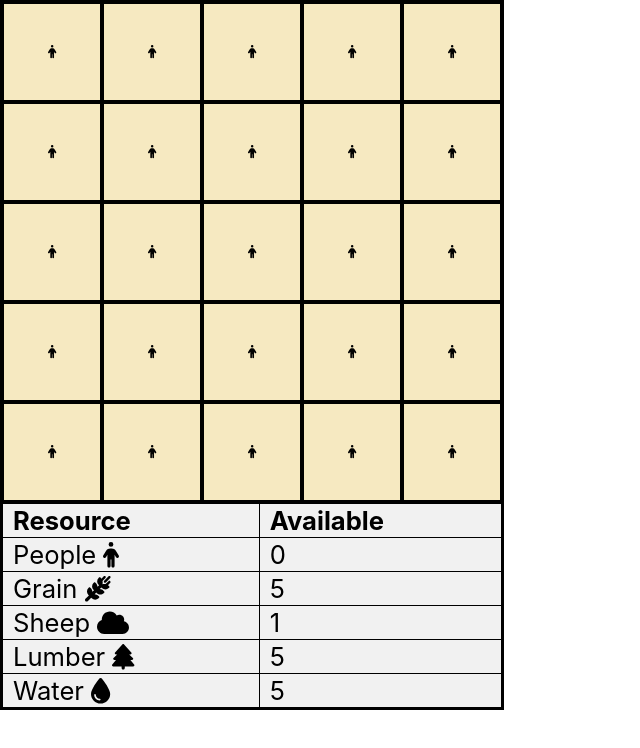
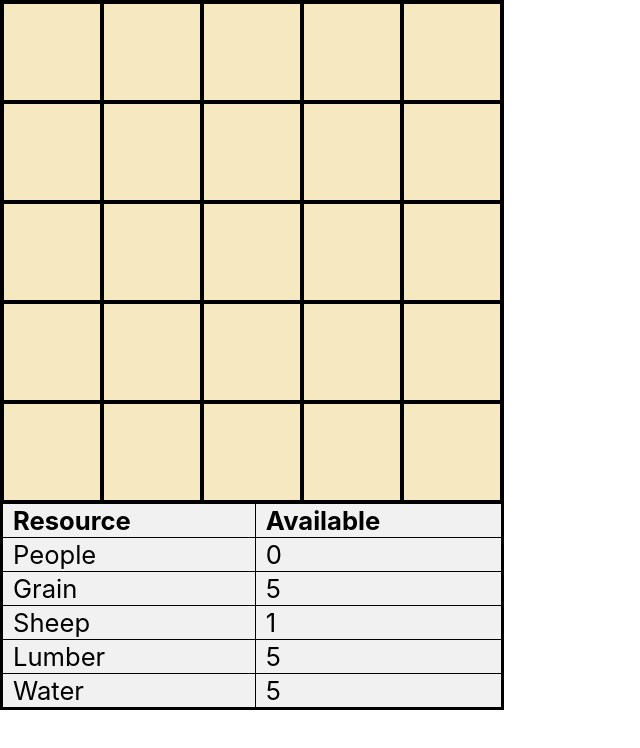
Before and after one commit to Maggie-Wernet/VillageSim_ahbc2023, a React (Create React App) app: page / in a window 1280 px wide. Shown: the top 748 px of the page, without its empty margins (0-640 px from the left). Built offline with nearby package versions, Linux system fonts and the light colour scheme.

Commit message:
Restructured Components to update improvements on submit, cleaned up some code.

```diff
--- a/src/App.tsx
+++ b/src/App.tsx
@@ -1,35 +1,11 @@
-import React, { useState } from "react";
-import logo from "./logo.svg";
-import "./App.css";
-import { Map } from "./components/Map/Map";
-import { RescourcesView } from "./components/ResourcesView/ResourcesView";
-import { Improvement } from "./Models/Improvement";
-import { AddImprovement } from "./components/AddImprovement/AddImprovement";
-import ReactDOM from "react-dom";
-import Modal from "react-modal";
-import { FontAwesomeIcon } from "@fortawesome/react-fontawesome";
-import {
-  faBucket,
-  faCow,
-  faTree,
-  faTractor,
-  faHouse,
-} from "@fortawesome/free-solid-svg-icons";
+import React, { useState } from 'react';
+import logo from './logo.svg';
+import './App.css';
+import { Improvement } from './Models/Improvement';
+import { Map } from './components/Map/Map';
+import { RescourcesView } from './components/ResourcesView/ResourcesView';
+import { Resource } from './Models/Resource';
 
-const improvementImages = [faBucket, faCow, faTree, faTractor, faHouse];
-
-const customStyles = {
-  content: {
-    marginLeft: "61px",
-    marginTop: "61px",
-    width: "255px",
-    height: "255px",
-    backgroundColor: "#f1f1f1",
-    border: "4px solid black",
-  },
-};
-
-Modal.setAppElement("#root");
 
 function App() {
   const [people, setPeople] = useState(0);
@@ -38,40 +14,33 @@ function App() {
   const [lumber, setLumber] = useState(5);
   const [water, setWater] = useState(5);
 
-  const resources = {
-    people,
-    grain,
-    sheep,
-    lumber,
-    water,
-  };
-  // const [improvementType, setImprovementType] = useState("");
-  const [improvements, setImprovements] = useState([
-    { type: "House", level: 1 }, //house
-    { type: "Field", level: 1 }, //tractor
-    { type: "Pasture", level: 1 }, //cow
-    { type: "Lumber Mill", level: 1 }, //axe
-    { type: "Well", level: 1 }, //bucket
-  ]);
+  const resources: Resource[] = [
+    {type: "People", amount: people},
+    {type: "Grain", amount: grain},
+    {type: "Sheep", amount: sheep},
+    {type: "Lumber", amount: lumber},
+    {type: "Water", amount: water},
+  ];
 
-  const [modalIsOpen, setIsOpen] = useState(false);
+  const [tiles, setTiles] = useState<Improvement[]>([
+    {id: 1, type: "", level: 0},{id: 2, type: "", level: 0},{id: 3, type: "", level: 0},{id: 4, type: "", level: 0},{id: 5, type: "", level: 0},
+    {id: 6, type: "", level: 0},{id: 7, type: "", level: 0},{id: 8, type: "", level: 0},{id: 9, type: "", level: 0},{id: 10, type: "", level: 0},
+    {id: 11, type: "", level: 0},{id: 12, type: "", level: 0},{id: 13, type: "", level: 0},{id: 14, type: "", level: 0},{id: 15, type: "", level: 0},
+    {id: 16, type: "", level: 0},{id: 17, type: "", level: 0},{id: 18, type: "", level: 0},{id: 19, type: "", level: 0},{id: 20, type: "", level: 0},
+    {id: 21, type: "", level: 0},{id:22, type: "", level: 0},{id: 23, type: "", level: 0},{id: 24, type: "", level: 0},{id: 25, type: "", level: 0}
+  ])
 
-  function closeModal() {
-    setIsOpen(false);
-  }
+  const [tileId, setTileId] = useState(0);
 
-  function openModal() {
-    setIsOpen(true);
-  }
+  const [addedImprovement, setAddedImprovement] = useState<Improvement>({id: 0, type: "", level: 1});
 
-  const [addedImprovement, setAddedImprovement] = useState<Improvement>({
-    type: "",
-    level: 1,
-  });
+  function handleAddedImprovement( improvement: Improvement) {
+    setTiles((prevTiles) =>
+      prevTiles.map((tile) =>
+        tile.id === improvement.id ? { ...tile, ...improvement } : tile
+      )
+    );
 
-  console.log(addedImprovement);
-
-  function handleAddedImprovement(improvement: Improvement) {
     setAddedImprovement(improvement);
 
     if (improvement.type === "House") {
@@ -122,27 +91,10 @@ function App() {
 
   return (
     <div>
-      <Map
-        resources={resources}
-        improvements={improvements}
-        openModal={() => setIsOpen(true)}
-      ></Map>
+     <div className="App">
+      <Map resources={resources} tiles={tiles} onSubmitForm={handleAddedImprovement} sendId={setTileId} giveId={tileId}/>
       <RescourcesView resources={resources} />
-      <Modal
-        isOpen={modalIsOpen}
-        onRequestClose={closeModal}
-        style={customStyles}
-        contentLabel="Example Modal"
-      >
-        <AddImprovement
-          resources={resources}
-          improvements={improvements}
-          onSubmitForm={(newImprovement: Improvement) =>
-            handleAddedImprovement(newImprovement)
-          }
-          onClose={closeModal}
-        ></AddImprovement>
-      </Modal>
+    </div>
     </div>
   );
 }
--- a/src/Models/Improvement.ts
+++ b/src/Models/Improvement.ts
@@ -1,5 +1,6 @@
 export interface Improvement {
+  id: number;
   type: string;
   level: number;
-  img?: string;
+  image?: string;
 }
--- /dev/null
+++ b/src/Models/Resource.ts
@@ -0,0 +1,4 @@
+export interface Resource {
+    type: string;
+    amount: number;
+}
--- a/src/components/AddImprovement/AddImprovement.tsx
+++ b/src/components/AddImprovement/AddImprovement.tsx
@@ -1,129 +1,101 @@
 import { useState } from "react";
+import "./AddImprovement.css"
 import { Improvement } from "../../Models/Improvement";
-import "./AddImprovement.css";
+import { Resource } from "../../Models/Resource";
 
-export function AddImprovement(props: {
-  resources: {
-    people: number;
-    grain: number;
-    sheep: number;
-    lumber: number;
-    water: number;
-  };
-  improvements: Improvement[];
-  onSubmitForm: (improvement: Improvement) => void;
-  onClose: () => void;
-}) {
-  const [benefit, setBenefit] = useState("+5 People");
-  const [cost, setCost] = useState("-5 Lumber, -5 Water, -5 Grain, -1 Sheep");
-  const [selected, setSelected] = useState("House");
+export function AddImprovement(props: { resources: Resource[], onClose: () => void, tiles: Improvement[], onSubmitForm: (improvement: Improvement) => void, giveId: number}) {
+
+    const [benefit, setBenefit] = useState("");
+    const [cost, setCost] = useState("");
+    const [selected, setSelected] = useState("");
+    const [tileId, setTileId] = useState("");
+    const [image, setImage] = useState("");
+
+    const [houseDisable, setHouseDisable] = useState(false)
+    const [fieldDisable, setFieldDisable] = useState(false)
+    const [pastureDisable, setPastureDisable] = useState(false)
+    const [lumberDisable, setLumberDisable] = useState(false)
+    const [wellDisable, setWellDisable] = useState(false)
 
     function handleSelect(e: any) {
-    setSelected(e.target.value);
+        setSelected(e.target.value)
 
         if (e.target.value === "House") {
             setBenefit("+5 People");
-      setCost("-5 Lumber, -5 Water, -5 Grain, -1 Sheep");
+            setCost("-5 Lumber, -5 Water, -5 Grain, -1 Sheep")
         } else if (e.target.value === "Field") {
-      setBenefit("+10 Grain");
-      setCost("-1 Person, -2 Water");
+            setBenefit("+10 Grain")
+            setCost("-1 Person, -2 Water")
         } else if (e.target.value === "Pasture") {
-      setBenefit("+10 Sheep");
-      setCost("-1 Person, -2 Grain, -2 Water");
+            setBenefit("+10 Sheep")
+            setCost("-1 Person, -2 Grain, -2 Water")
         } else if (e.target.value === "Lumber Mill") {
-      setBenefit("+10 Lumber");
-      setCost("-1 Person");
+            setBenefit("+10 Lumber")
+            setCost("-1 Person")
         } else if (e.target.value === "Well") {
-      setBenefit("+10 Water");
-      setCost("-1 Person, -2 Lumber");
+            setBenefit("+10 Water")
+            setCost("-1 Person, -2 Lumber")
         }
+        setImage(e.target.value)
     }
 
     function handleFormSubmit(e: any) {
         e.preventDefault();
 
+
         const addedImprovement: Improvement = {
+            id: props.giveId,
             type: selected,
             level: 1,
-    };
+            image: selected
+        }
 
-    if (selected === "House") {
-      if (
-        props.resources.lumber >= 5 &&
-        props.resources.grain >= 5 &&
-        props.resources.water >= 5 &&
-        props.resources.sheep >= 1
-      ) {
-        props.resources.lumber -= 5;
-        props.resources.grain -= 5;
-        props.resources.water -= 5;
-        props.resources.sheep -= 1;
-        props.onSubmitForm(addedImprovement);
-        props.onClose();
-      } else {
-        console.log("warning: you don't have enough resources");
-        return;
+
+        props.onSubmitForm(addedImprovement)
+
+        props.onClose()
+
     }
-    } else if (selected === "Field") {
-      if (props.resources.people >= 1 && props.resources.water >= 2) {
-        props.resources.people -= 1;
-        props.resources.water -= 2;
-        props.onSubmitForm(addedImprovement);
-        props.onClose();
-      } else {
-        console.log("warning: you don't have enough resources");
-        return;
-      }
-    } else if (selected === "Pasture") {
-      if (
-        props.resources.people >= 1 &&
-        props.resources.grain >= 2 &&
-        props.resources.water >= 2
-      ) {
-        props.resources.people -= 1;
-        props.resources.grain -= 2;
-        props.resources.water -= 2;
-        props.onSubmitForm(addedImprovement);
-        props.onClose();
-      } else {
-        console.log("warning: you don't have enough resources");
-        return;
-      }
-    } else if (selected === "Lumber Mill") {
-      if (props.resources.people >= 1) {
-        props.resources.people -= 1;
-        props.onSubmitForm(addedImprovement);
-        props.onClose();
-      } else {
-        console.log("warning: you don't have enough resources");
-        return;
-      }
-    } else if (selected === "Well") {
-      if (props.resources.people >= 1 && props.resources.lumber >= 2) {
-        props.resources.people -= 1;
-        props.resources.lumber -= 2;
-        props.onSubmitForm(addedImprovement);
-        props.onClose();
-      } else {
-        console.log("warning: you don't have enough resources");
-        return;
+
+    function handleHouseDisable() {
+            if (props.resources[1].amount < 5 || props.resources[2].amount < 1 ||props.resources[3].amount < 5 || props.resources[4].amount < 5) {
+                return true
             }
     }
+    function handleFieldDisable() {
+            if (props.resources[0].amount < 1 || props.resources[4].amount < 2) {
+                return true
             }
+    }
+    function handlePastureDisable() {
+            if (props.resources[0].amount < 1 || props.resources[1].amount < 2 || props.resources[4].amount < 2) {
+                return true
+            }
+    }
+    function handleLumberDisable() {
+            if (props.resources[0].amount < 1) {
+                return true
+            }
+    }
+    function handleWellDisable() {
+            if (props.resources[0].amount < 1 || props.resources[3].amount < 2) {
+                return true
+            }
+    }
+
+
+
 
     return (
         <div className="AddImprovement">
         <form onSubmit={handleFormSubmit}>
-        <select
-          className="AddImprovementSelect"
-          defaultValue={props.improvements[0].type}
-          onChange={handleSelect}
-        >
-          <option value={props.improvements[0].type}>House</option>
-          <option value={props.improvements[1].type}>Field</option>
-          <option value={props.improvements[2].type}>Pasture</option>
-          <option value={props.improvements[3].type}>Lumber Mill</option>
-          <option value={props.improvements[4].type}>Well</option>
+            <select className="AddImprovementSelect" onChange={handleSelect}>
+                <option selected disabled hidden value={""}>Choose one</option>
+                <option disabled={handleHouseDisable()} value={"House"}>House</option>
+                <option disabled={handleFieldDisable()} value={"Field"}>Field</option>
+                <option disabled={handlePastureDisable()} value={"Pasture"}>Pasture</option>
+                <option disabled={handleLumberDisable()} value={"Lumber Mill"}>Lumber Mill</option>
+                <option disabled={handleWellDisable()} value={"Well"}>Well</option>
             </select>
             <h3 className="AddImprovementSpan">
                 Benefit: <span>{benefit}</span>
@@ -132,17 +104,10 @@ export function AddImprovement(props: {
                 Cost: <span>{cost}</span>
             </h3>
             <div className="AddImprovementBtnContainer">
-          <button
-            className="AddImprovementBtn cancel"
-            onClick={() => props.onClose()}
-          >
-            Cancel
-          </button>
-          <button className="AddImprovementBtn add" type="submit">
-            Add
-          </button>
+                <button type="button" className="AddImprovementBtn cancel" onClick={() => props.onClose()}>Cancel</button>
+                <button className="AddImprovementBtn add">Add</button>
             </div>
         </form>
     </div>
-  );
+    )
 }
--- a/src/components/Map/Map.tsx
+++ b/src/components/Map/Map.tsx
@@ -1,147 +1,51 @@
+import { useState } from "react";
 import { Improvement } from "../../Models/Improvement";
+import { AddImprovement } from "../AddImprovement/AddImprovement";
 import { Tile } from "../Tile/Tile";
-import "./Map.css";
-import { FontAwesomeIcon } from "@fortawesome/react-fontawesome";
-import {
-  faPerson,
-  faCloud,
-  faWheatAwn,
-  faTree,
-  faDroplet,
-} from "@fortawesome/free-solid-svg-icons";
+import "./Map.css"
+import ReactDOM from 'react-dom';
+import Modal from 'react-modal';
+import { Resource } from "../../Models/Resource";
 
-export function Map(props: {
-  resources: any;
-  improvements: Improvement[];
-  openModal: () => void;
-}) {
-  return (
-    <div className="mapGrid">
-      <Tile
-        resources={props.resources}
-        improvements={props.improvements}
-        openModal={props.openModal}
-      ></Tile>
-      <Tile
-        resources={props.resources}
-        improvements={props.improvements}
-        openModal={props.openModal}
-      ></Tile>
-      <Tile
-        resources={props.resources}
-        improvements={props.improvements}
-        openModal={props.openModal}
-      ></Tile>
-      <Tile
-        resources={props.resources}
-        improvements={props.improvements}
-        openModal={props.openModal}
-      ></Tile>
-      <Tile
-        resources={props.resources}
-        improvements={props.improvements}
-        openModal={props.openModal}
-      ></Tile>
-      <Tile
-        resources={props.resources}
-        improvements={props.improvements}
-        openModal={props.openModal}
-      ></Tile>
-      <Tile
-        resources={props.resources}
-        improvements={props.improvements}
-        openModal={props.openModal}
-      ></Tile>
-      <Tile
-        resources={props.resources}
-        improvements={props.improvements}
-        openModal={props.openModal}
-      ></Tile>
-      <Tile
-        resources={props.resources}
-        improvements={props.improvements}
-        openModal={props.openModal}
-      ></Tile>
-      <Tile
-        resources={props.resources}
-        improvements={props.improvements}
-        openModal={props.openModal}
-      ></Tile>
-      <Tile
-        resources={props.resources}
-        improvements={props.improvements}
-        openModal={props.openModal}
-      ></Tile>
-      <Tile
-        resources={props.resources}
-        improvements={props.improvements}
-        openModal={props.openModal}
-      ></Tile>
-      <Tile
-        resources={props.resources}
-        improvements={props.improvements}
-        openModal={props.openModal}
-      ></Tile>
-      <Tile
-        resources={props.resources}
-        improvements={props.improvements}
-        openModal={props.openModal}
-      ></Tile>
-      <Tile
-        resources={props.resources}
-        improvements={props.improvements}
-        openModal={props.openModal}
-      ></Tile>
-      <Tile
-        resources={props.resources}
-        improvements={props.improvements}
-        openModal={props.openModal}
-      ></Tile>
-      <Tile
-        resources={props.resources}
-        improvements={props.improvements}
-        openModal={props.openModal}
-      ></Tile>
-      <Tile
-        resources={props.resources}
-        improvements={props.improvements}
-        openModal={props.openModal}
-      ></Tile>
-      <Tile
-        resources={props.resources}
-        improvements={props.improvements}
-        openModal={props.openModal}
-      ></Tile>
-      <Tile
-        resources={props.resources}
-        improvements={props.improvements}
-        openModal={props.openModal}
-      ></Tile>
-      <Tile
-        resources={props.resources}
-        improvements={props.improvements}
-        openModal={props.openModal}
-      ></Tile>
-      <Tile
-        resources={props.resources}
-        improvements={props.improvements}
-        openModal={props.openModal}
-      ></Tile>
-      <Tile
-        resources={props.resources}
-        improvements={props.improvements}
-        openModal={props.openModal}
-      ></Tile>
-      <Tile
-        resources={props.resources}
-        improvements={props.improvements}
-        openModal={props.openModal}
-      ></Tile>
-      <Tile
-        resources={props.resources}
-        improvements={props.improvements}
-        openModal={props.openModal}
-      ></Tile>
-    </div>
-  );
-}
+const customStyles = {
+  content: {
+    marginLeft: "61px",
+    marginTop: "61px",
+    width: "255px",
+    height: "255px",
+    backgroundColor: "#f1f1f1",
+    border: "4px solid black"
+  },
+};
+
+
+export function Map(props: { resources: Resource[], tiles: Improvement[], onSubmitForm: (improvement: Improvement) => void, sendId: (id: number) => void, giveId: number }) {
+
+  const [modalIsOpen, setIsOpen] = useState(false);
+
+  function openModal() {
+    setIsOpen(true);
+  }
+
+
+  function closeModal() {
+    setIsOpen(false);
+  }
+
+  Modal.setAppElement('#root');
+
+    return (
+      <div className="mapGrid">
+        {props.tiles.map((tile) => <Tile key={tile.id} tiles={props.tiles} tile={tile} openModal={() => setIsOpen(true)} sendId={props.sendId}/>)}
+        <Modal
+        isOpen={modalIsOpen}
+        onRequestClose={closeModal}
+        style={customStyles}
+        contentLabel="Example Modal"
+      >
+        <AddImprovement resources={props.resources} onClose={closeModal} onSubmitForm={props.onSubmitForm} tiles={props.tiles} giveId={props.giveId}/>
+      </Modal>
+
+      </div>
+    );
+  }
--- a/src/components/ResourcesView/ResourcesView.tsx
+++ b/src/components/ResourcesView/ResourcesView.tsx
@@ -1,9 +1,7 @@
-import { useState } from "react"
+import { Resource } from "../../Models/Resource"
 import "./ResourcesView.css"
-import { FontAwesomeIcon } from '@fortawesome/react-fontawesome'
-import { faPerson, faCloud, faWheatAwn, faTree, faDroplet } from '@fortawesome/free-solid-svg-icons'
 
-export function RescourcesView(props: {resources: any}) {
+export function RescourcesView(props: {resources: Resource[]}) {
 
 
 
@@ -17,26 +15,9 @@ export function RescourcesView(props: {resources: any}) {
                     </tr>
                 </thead>
                 <tbody>
-                    <tr>
-                        <td>People <FontAwesomeIcon icon={faPerson} /></td>
-                        <td>{props.resources.people}</td>
-                    </tr>
-                    <tr>
-                        <td>Grain <FontAwesomeIcon icon={faWheatAwn} /></td>
-                        <td>{props.resources.grain}</td>
-                    </tr>
-                    <tr>
-                        <td>Sheep <FontAwesomeIcon icon={faCloud} /></td>
-                        <td>{props.resources.sheep}</td>
-                    </tr>
-                    <tr>
-                        <td>Lumber <FontAwesomeIcon icon={faTree} /></td>
-                        <td>{props.resources.lumber}</td>
-                    </tr>
-                    <tr>
-                        <td>Water <FontAwesomeIcon icon={faDroplet} /></td>
-                        <td>{props.resources.water}</td>
-                    </tr>
+                    {
+                        props.resources.map(resource => <tr><td>{resource.type}</td><td>{resource.amount}</td></tr>)
+                    }
                 </tbody>
             </table>
         </div>
--- a/src/components/Tile/Tile.tsx
+++ b/src/components/Tile/Tile.tsx
@@ -1,27 +1,20 @@
-import { Props } from "@fortawesome/react-fontawesome";
-import { Improvement } from "../../Models/Improvement";
-import "./Tile.css";
-import { AddImprovement } from "../AddImprovement/AddImprovement";
-import { useState, VoidFunctionComponent } from "react";
-import { FontAwesomeIcon } from "@fortawesome/react-fontawesome";
-import {
-  faPerson,
-  faCloud,
-  faWheatAwn,
-  faTree,
-  faDroplet,
-} from "@fortawesome/free-solid-svg-icons";
+import { Improvement } from "../../Models/Improvement"
+import { AddImprovement } from "../AddImprovement/AddImprovement"
+import "./Tile.css"
 
-export function Tile(props: {
-  resources: () => void;
-  improvements: Improvement[];
-  openModal: () => void;
-}) {
+export function Tile(props: { tiles: Improvement[], tile: Improvement, openModal: () => void, sendId: (id: number) => void}) {
+
+  const handleClick = () => {
+    props.openModal();
+    props.sendId(props.tile.id)
+    console.log(props.tile)
+  }
+
+
+
   return (
     <div className="tile">
-      <button onClick={props.openModal}>
-        <FontAwesomeIcon icon={faPerson} />
-      </button>
+      <button onClick={handleClick}><span>{props.tile.image}</span></button>
     </div>
-  );
+  )
 }
```
Lines whose indentation alone changed are shown as unchanged.
